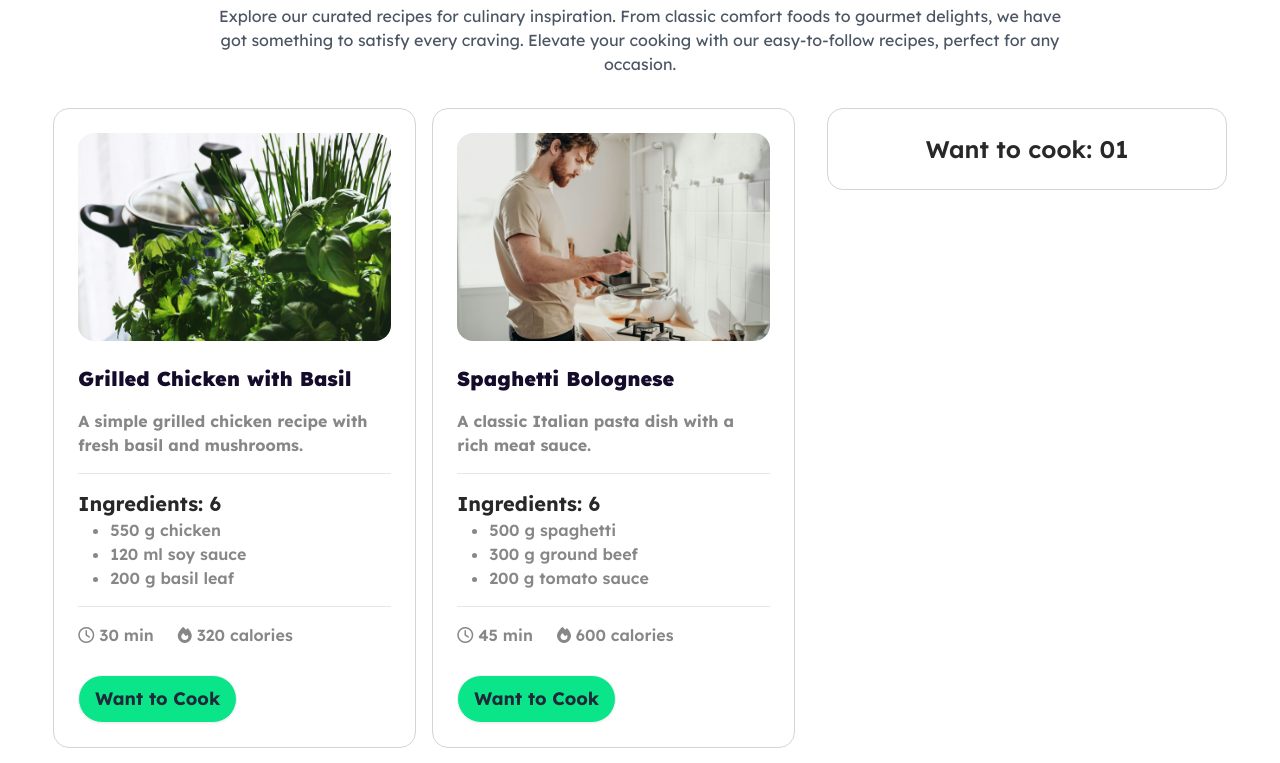
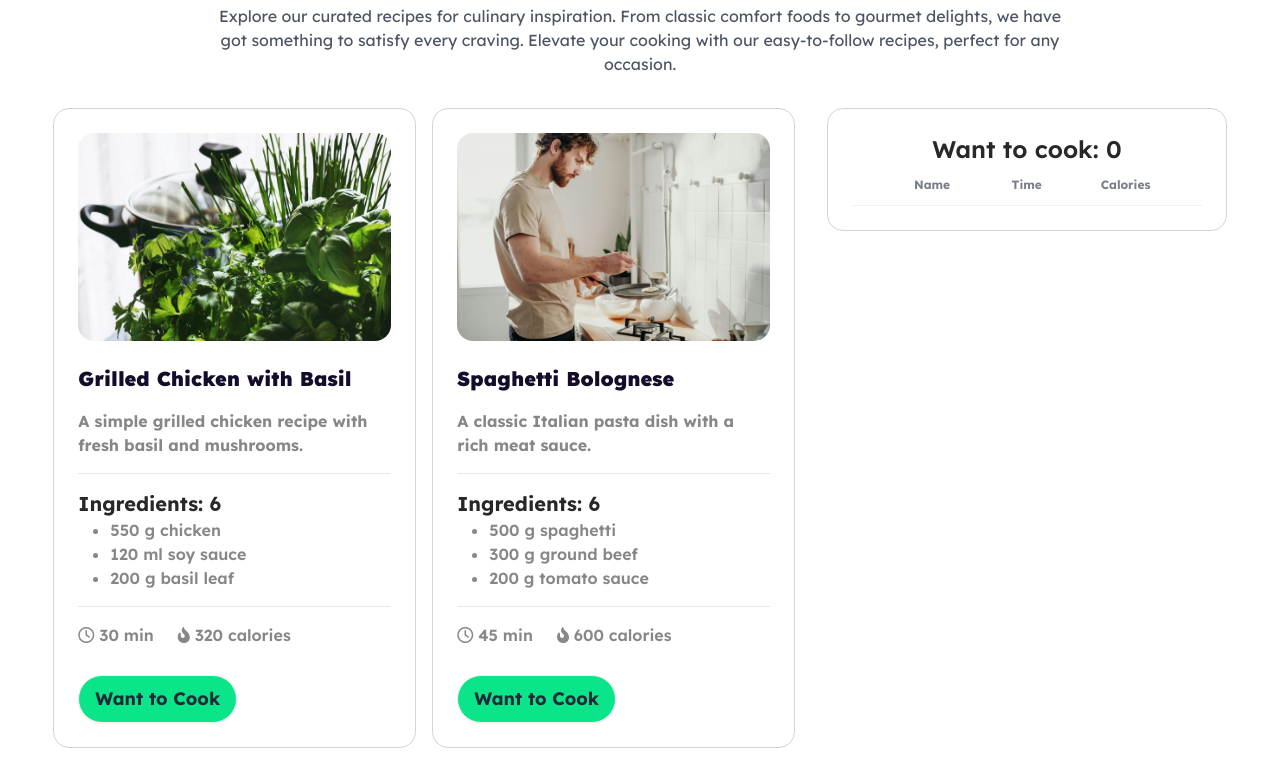
Before and after one commit to tariqul420/Assignment-07-b9, a React (Vite) app: page / in a window 1280 px wide. Shown: the part 780-1543 px from the top of the page. Built offline with nearby package versions, Linux system fonts and the light colour scheme.

Commit message:
Preparing btn add

```diff
--- a/src/App.jsx
+++ b/src/App.jsx
@@ -18,11 +18,19 @@ function App() {
   }, [])
 
   const handelCookBtn = (cardData) => {
-    const newTable = [...tables, cardData]
-    setTables(newTable)
+    const isExist = tables.find(previousRecipe => previousRecipe.recipe_id === cardData.recipe_id)
+
+    if (!isExist) {
+      const newTable = [...tables, cardData]
+      setTables(newTable)
+    } else {
+      alert("Recipe already exists in the queue.")
+    }
   }
 
-  console.log(tables);
+  const handelPreparing = (preparing) => {
+    console.log(preparing);
+  }
 
   return (
     <>
@@ -39,7 +47,7 @@ function App() {
           }
         </div>
         <div className="w-[35%]">
-          <Table></Table>
+          <Table recipe={tables} handelPreparing={handelPreparing}></Table>
         </div>
       </div>
     </>
--- a/src/components/Card.jsx
+++ b/src/components/Card.jsx
@@ -17,7 +17,7 @@ const Card = ({ card, handelCookBtn }) => {
             <hr className='my-4' />
             <div className='flex gap-6'>
                 <p className='text-color-finely  font-semibold'><i className="fa-regular fa-clock"></i> {preparing_time}</p>
-                <p className='text-color-finely  font-semibold'><i className="fa-solid fa-fire"></i> {calories}</p>
+                <p className='text-color-finely  font-semibold'><i className="fa-solid fa-fire-flame-curved"></i> {calories}</p>
             </div>
             <button onClick={() => handelCookBtn(card)} className='btn mt-7 rounded-full bg-btn-primary font-bold text-[18px]'>Want to Cook</button>
         </div>
--- a/src/components/Table.jsx
+++ b/src/components/Table.jsx
@@ -1,9 +1,38 @@
-const Table = () => {
+import PropTypes from 'prop-types'
+import WantCook from './WantCook';
+
+const Table = ({ recipe, handelPreparing }) => {
     return (
         <div className='p-6 rounded-2xl' style={{ border: '1px solid rgba(40, 40, 40, 0.2)' }}>
-            <h1 className="text-color-secondary text-2xl font-semibold text-center">Want to cook: 01</h1>
+            <h1 className="text-color-secondary text-2xl font-semibold text-center">Want to cook: {recipe.length}</h1>
+
+            <div className="overflow-x-auto">
+                <table className="table">
+                    {/* head */}
+                    <thead>
+                        <tr>
+                            <th></th>
+                            <th>Name</th>
+                            <th>Time</th>
+                            <th>Calories</th>
+                        </tr>
+                    </thead>
+                    <tbody>
+                        {
+                            recipe.map(res=> <WantCook
+                                key={res.recipe_id}
+                                recipe={res}
+                                handelPreparing={handelPreparing}></WantCook>)
+                        }
+                    </tbody>
+                </table>
+            </div>
         </div>
     );
 };
 
+Table.propTypes = {
+    recipe: PropTypes.object.isRequired,
+    handelPreparing: PropTypes.func.isRequired,
+}
 export default Table;
--- /dev/null
+++ b/src/components/WantCook.jsx
@@ -0,0 +1,19 @@
+import PropTypes from 'prop-types'
+
+const WantCook = ({ recipe, handelPreparing }) => {
+    return (
+        <tr className='hover'>
+            <th>1</th>
+            <td>{recipe.recipe_name}</td>
+            <td>{recipe.preparing_time}</td>
+            <td>{recipe.calories}</td>
+            <td><button onClick={() => handelPreparing(recipe)} className='rounded-full bg-btn-primary py-1 px-3'>Preparing</button></td>
+        </tr>
+    );
+};
+
+WantCook.propTypes = {
+    recipe: PropTypes.object.isRequired,
+    handelPreparing: PropTypes.func.isRequired,
+}
+export default WantCook;
```
